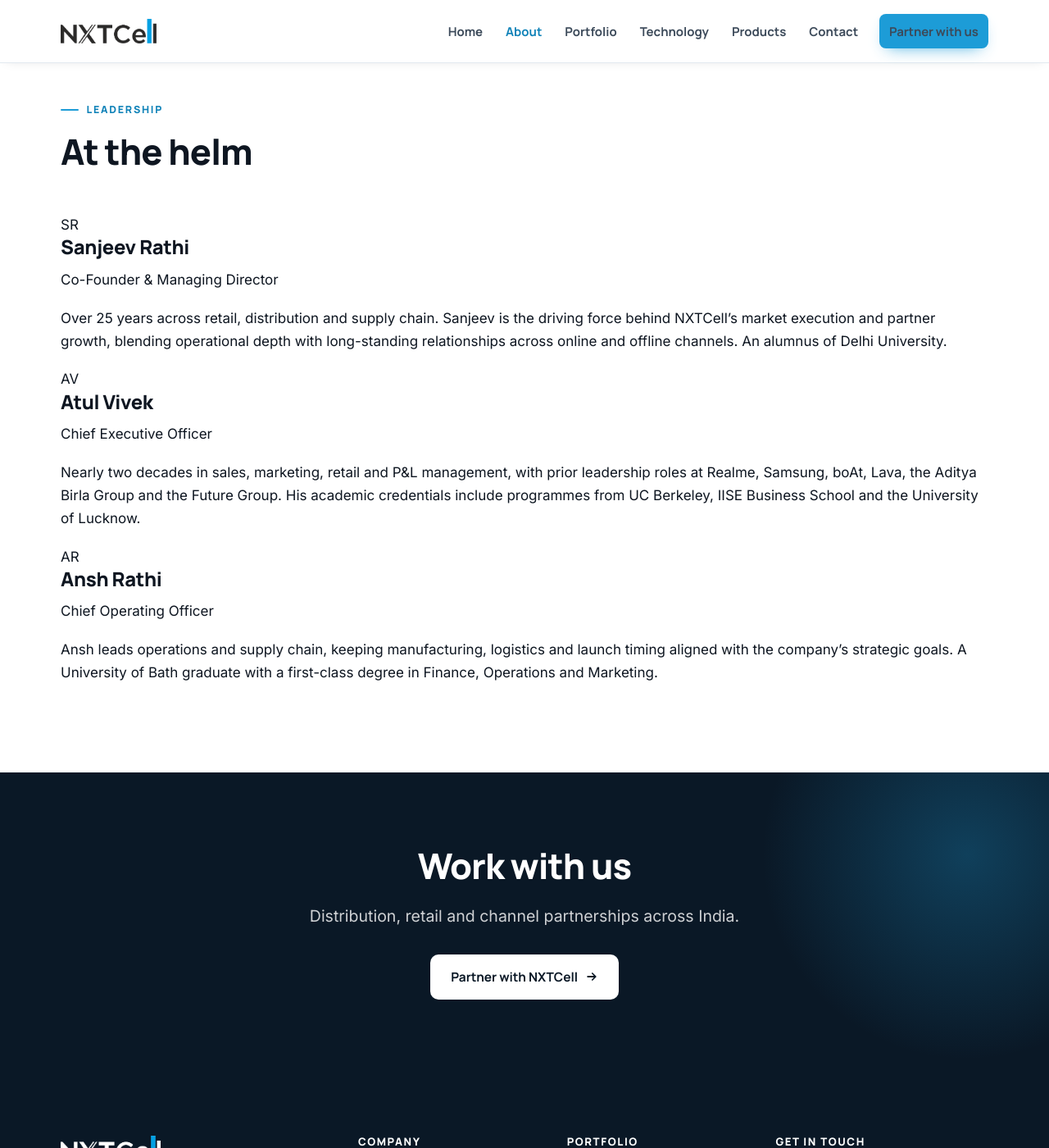
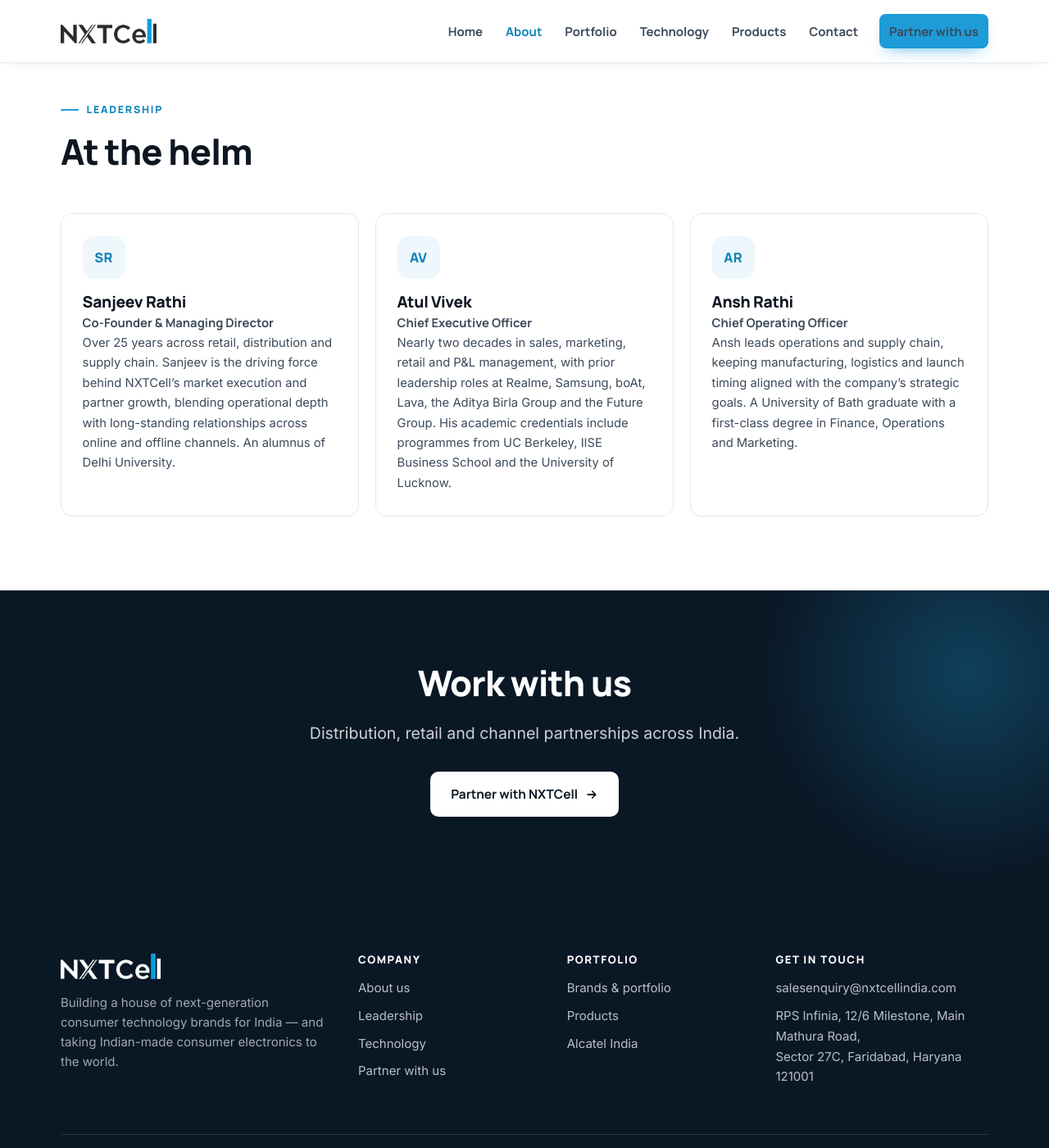
Before and after one commit to neevrathi/nxtcell-website, a Jekyll site: the page built from about.html, in a window 1280 px wide and 1400 px high, scrolled down 2427 px. Shown: the whole window at 82% size. Built offline with Jekyll 4.4.1, drawn with Linux system fonts in a browser that asks for light colours.

Commit message:
Styles for leadership cards, new banner slides and NX sneak peeks

```diff
--- a/assets/css/site.css
+++ b/assets/css/site.css
@@ -290,13 +290,14 @@
 .band .checks svg{color:#6FC6EC}
 
 /* ---------- leadership ---------- */
-.person{background:#fff;border:1px solid var(--line);border-radius:var(--r);overflow:hidden}
-.person__photo{aspect-ratio:4/5;overflow:hidden;background:var(--bg-soft)}
-.person__photo img{width:100%;height:100%;object-fit:cover;object-position:center 22%}
-.person__body{padding:1.35rem 1.45rem 1.6rem}
-.person__body h3{margin-bottom:.1rem;font-size:1.16rem}
-.person__role{color:var(--blue-700);font-family:"Manrope",sans-serif;font-weight:700;font-size:.87rem;margin:0 0 .7rem}
-.person__body p{font-size:.925rem;color:var(--ink-70);margin:0}
+/* --- Leadership (text-only) --- */
+.leaders{display:grid;grid-template-columns:repeat(3,1fr);gap:1.25rem}
+.leader{background:#fff;border:1px solid var(--line);border-radius:var(--r);padding:1.7rem 1.6rem 1.75rem;position:relative}
+.leader__mark{display:inline-flex;align-items:center;justify-content:center;width:52px;height:52px;border-radius:14px;background:var(--blue-050,#EAF6FD);color:var(--blue-700);font-family:"Manrope",sans-serif;font-weight:800;font-size:1.02rem;letter-spacing:.02em;margin-bottom:1.1rem}
+.leader h3{margin:0 0 .12rem;font-size:1.2rem}
+.leader__role{color:var(--blue-700);font-family:"Manrope",sans-serif;font-weight:700;font-size:.87rem;margin:0 0 .75rem}
+.leader p{font-size:.925rem;color:var(--ink-70);margin:0}
+@media (max-width:900px){.leaders{grid-template-columns:1fr;gap:1rem}}
 
 /* ---------- products ---------- */
 .pgrid{display:grid;grid-template-columns:repeat(auto-fill,minmax(255px,1fr));gap:clamp(16px,2vw,26px)}
@@ -407,6 +408,10 @@
 .banner__slide--a{background:linear-gradient(120deg,#EAF4FB 0%,#F7FBFD 55%,#FFFFFF 100%)}
 .banner__slide--b{background:linear-gradient(120deg,#EEF3F8 0%,#F8FAFC 60%,#FFFFFF 100%)}
 .banner__slide--c{background:linear-gradient(120deg,#0A1826 0%,#123049 60%,#0E2135 100%)}
+.banner__slide--d{background:linear-gradient(120deg,#F0F5FA 0%,#F9FBFD 60%,#FFFFFF 100%)}
+.banner__slide--e{background:linear-gradient(103deg,#E9F2F9 0%,#F6FAFD 34%,#FFFFFF 48%,#FFFFFF 100%)}
+.banner__slide--f{background:linear-gradient(120deg,#F2F6FA 0%,#FAFCFD 60%,#FFFFFF 100%)}
+.banner__media img.on-light{mix-blend-mode:multiply;filter:none;max-height:clamp(270px,30vw,410px)}
 .banner__slide--c .banner__eyebrow{color:#6FC6EC}
 .banner__slide--c .banner__eyebrow::before{background:#6FC6EC}
 .banner__slide--c h2,.banner__slide--c .banner__spec b{color:#fff}
@@ -506,6 +511,9 @@
   letter-spacing:.12em;text-transform:uppercase;padding:.3rem .7rem;border-radius:99px;
   background:var(--blue-050);color:var(--blue-800);margin-bottom:1rem;align-self:flex-start;
 }
+.brandcard__line{font-family:"Manrope",sans-serif;font-weight:800;font-size:1.12rem;
+  letter-spacing:-.015em;color:var(--ink);margin:0 0 .55rem;flex:none}
+.brandcard--dark .brandcard__line{color:#fff}
 .brandcard p{font-size:1rem;flex:1}
 
 /* ---------- NX teaser band ---------- */
@@ -518,9 +526,23 @@
 .teaser p{color:rgba(255,255,255,.76)}
 .teaser__grid{display:grid;grid-template-columns:1.05fr .95fr;gap:clamp(24px,4vw,60px);align-items:center;position:relative;z-index:1}
 @media (max-width:880px){.teaser__grid{grid-template-columns:1fr}}
-.teaser__media{display:flex;justify-content:center;position:relative}
-.teaser__media img{max-height:clamp(300px,36vw,440px);width:auto;
-  filter:drop-shadow(0 30px 60px rgba(0,0,0,.55))}
+.teaser__media{display:flex;align-items:flex-end;justify-content:center;gap:clamp(10px,2vw,26px);position:relative}
+.teaser__media img{width:auto;filter:drop-shadow(0 30px 60px rgba(0,0,0,.6))}
+.peek{margin:0;display:flex;flex-direction:column;align-items:center;gap:.7rem}
+.peek figcaption{
+  font-family:"Manrope",sans-serif;font-weight:650;font-size:.73rem;letter-spacing:.12em;
+  text-transform:uppercase;color:rgba(255,255,255,.44);
+}
+.peek--phone img{max-height:clamp(250px,30vw,380px)}
+.peek--watch img{max-height:clamp(150px,18vw,225px)}
+.peek--buds img{max-height:clamp(105px,13vw,160px)}
+@media (max-width:880px){.teaser__media{margin-top:2.2rem}}
+@media (max-width:520px){
+  .peek--phone img{max-height:200px}
+  .peek--watch img{max-height:124px}
+  .peek--buds img{max-height:88px}
+  .peek figcaption{font-size:.64rem;letter-spacing:.09em}
+}
 .teaser__nx{height:46px;width:auto;margin-bottom:1.1rem}
 .teaser__cats{display:flex;flex-wrap:wrap;gap:.5rem;margin:1.6rem 0 0;padding:0;list-style:none}
 .teaser__cats li{
```
